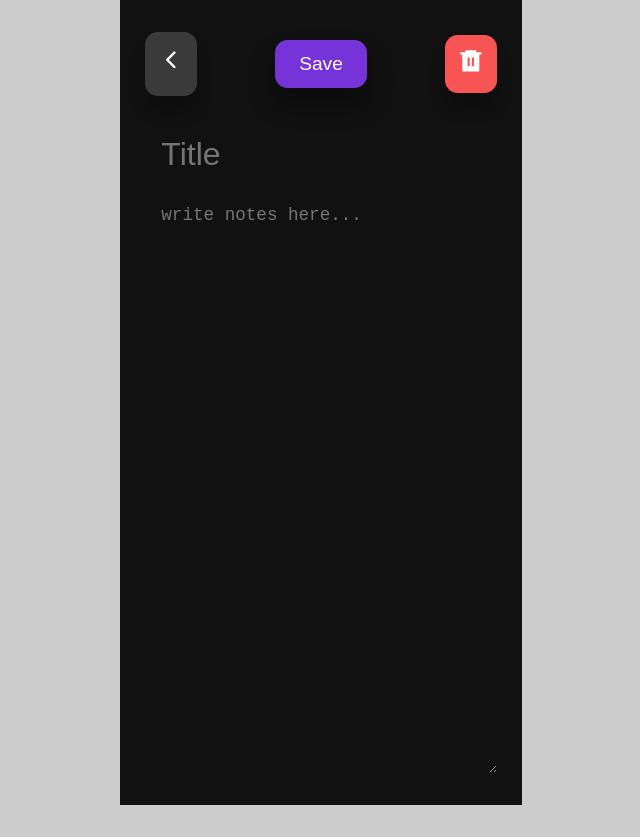
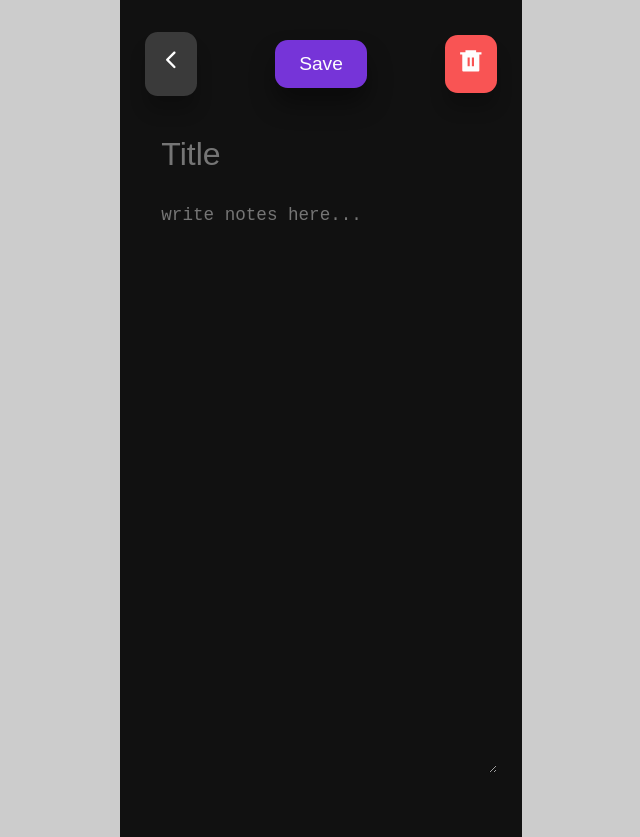
Before and after one commit to PeaElorm/React-Notes-App, a React (Vite) app: page /edit-note/1 in a window 1280 px wide. Shown: the whole page, without its empty margins (319-959 px from the left). Before the commit the page ends 805 px from the top, so only its background shows below. Built offline with nearby package versions, Linux system fonts and the light colour scheme.

Commit message:
dynamic background for note item

```diff
--- a/src/index.css
+++ b/src/index.css
@@ -61,7 +61,7 @@ body {
     /* height: 48rem; */
     width: 80%;
     margin: 0 auto;
-    padding: 2rem 1.6rem;
+    padding: 2rem 1.6rem 4rem;
     overflow-y: scroll;
     position: relative;
 }
--- a/src/pages/CreateNote.jsx
+++ b/src/pages/CreateNote.jsx
@@ -2,6 +2,7 @@ import {Link} from "react-router-dom"
 import {IoIosArrowBack} from "react-icons/io"
 
 const CreateNote = () => {
+  const [title, setTitle] = useState()
   return (
     <section>
       <header className='create-note__header'>
```
